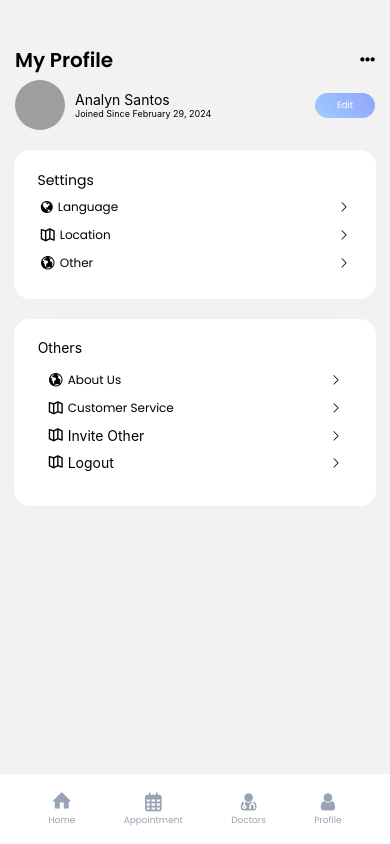
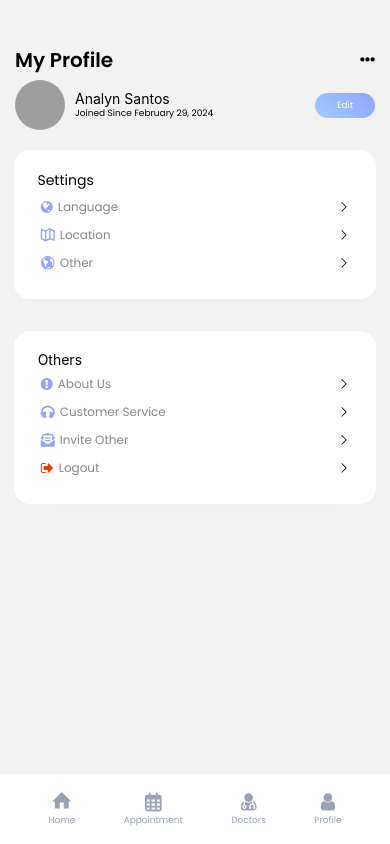
Before and after one commit to strawberrybavarian/mobile-app, a React Native app: screen /myprofilepage in a window 390 px wide. Built offline with nearby package versions, Linux system fonts and the light colour scheme; grey boxes are pictures that could not be loaded.

Commit message:
added fonts

```diff
--- a/components/My Profile/MyProfile.jsx
+++ b/components/My Profile/MyProfile.jsx
@@ -68,24 +68,24 @@ const MyProfile = ({ navigation }) => {
 
                 <TouchableOpacity style={styles.settingItem}>
                     <View style={styles.container31}>
-                        <FontAwesome name="globe" size={14} style={{textAlign:'center', alignItems:'center',  marginRight: 5,}} />
-                        <Text style={{ fontFamily: 'Poppins', fontSize: 12}}>Language</Text>
+                        <FontAwesome name="globe" size={14} style={{textAlign:'center', alignItems:'center', justifyContent: 'center',  marginRight: 5, color: '#92A3FD'}} />
+                        <Text style={{ fontFamily: 'Poppins', fontSize: 12, color: '#888888'}}>Language</Text>
                     </View>
                     <Entypo name="chevron-thin-right" size={11} />
                 </TouchableOpacity>
 
                 <TouchableOpacity style={styles.settingItem}>
                 <View style={styles.container31}>
-                        <Entypo name="map" size={14} style={{textAlign:'center', alignItems:'center',  marginRight: 5,}} />
-                        <Text style={{ fontFamily: 'Poppins', fontSize: 12}}>Location</Text>
+                        <Entypo name="map" size={14} style={{textAlign:'center', alignItems:'center',  marginRight: 5, color: '#92A3FD'}} />
+                        <Text style={{ fontFamily: 'Poppins', fontSize: 12, color: '#888888' }}>Location</Text>
                     </View>
                     <Entypo name="chevron-thin-right" size={11} />
                 </TouchableOpacity>
 
                 <TouchableOpacity style={styles.settingItem}>
                     <View style={styles.container31}>
-                        <Entypo name="globe" size={14} style={{textAlign:'center', alignItems:'center',  marginRight: 5,}} />
-                        <Text style={{ fontFamily: 'Poppins', fontSize: 12}}>Other</Text>
+                        <Entypo name="globe" size={14} style={{textAlign:'center', alignItems:'center',  marginRight: 5, color: '#92A3FD'}} />
+                        <Text style={{ fontFamily: 'Poppins', fontSize: 12, color: '#888888'}}>Other</Text>
                     </View>
                     <Entypo name="chevron-thin-right" size={11} />
                 </TouchableOpacity>
@@ -102,30 +102,30 @@ const MyProfile = ({ navigation }) => {
 
                 <TouchableOpacity style={styles.settingItem4}>
                     <View style={styles.container314}>
-                        <Entypo name="globe" size={14} style={{textAlign:'center', alignItems:'center',  marginRight: 5,}} />
-                        <Text style={{ fontFamily: 'Poppins', fontSize: 12}}>About Us</Text>
+                        <FontAwesome name="exclamation-circle" size={14} style={{textAlign:'center', alignItems:'center',  marginRight: 5, color: '#92A3FD'}} />
+                        <Text style={{ fontFamily: 'Poppins', fontSize: 12,color: '#888888' }}>About Us</Text>
                     </View>
                     <Entypo name="chevron-thin-right" size={11} />
                 </TouchableOpacity>
 
                 <TouchableOpacity style={styles.settingItem4}>
                 <View style={styles.container314}>
-                        <Entypo name="map" size={14} style={{textAlign:'center', alignItems:'center',  marginRight: 5,}} />
-                        <Text style={{ fontFamily: 'Poppins', fontSize: 12}}>Customer Service</Text>
+                        <FontAwesome5 name="headphones" size={14} style={{textAlign:'center', alignItems:'center',  marginRight: 5, color: '#92A3FD'}} />
+                        <Text style={{ fontFamily: 'Poppins', fontSize: 12,color: '#888888'}}>Customer Service</Text>
                     </View>
                     <Entypo name="chevron-thin-right" size={11} />
                 </TouchableOpacity>
                 <TouchableOpacity style={styles.settingItem}>
                 <View style={styles.container31}>
-                        <Entypo name="map" size={14} style={{textAlign:'center', alignItems:'center',  marginRight: 5,}} />
-                        <Text>Invite Other</Text>
+                        <FontAwesome5 name="envelope-open-text" size={14} style={{textAlign:'center', alignItems:'center',  marginRight: 5, color: '#92A3FD'}} />
+                        <Text style={{ fontFamily: 'Poppins', fontSize: 12,color: '#888888'}}>Invite Other</Text>
                     </View>
                     <Entypo name="chevron-thin-right" size={11} />
                 </TouchableOpacity>
                 <TouchableOpacity style={styles.settingItem}>
                 <View style={styles.container31}>
-                        <Entypo name="map" size={14} style={{textAlign:'center', alignItems:'center',  marginRight: 5,}} />
-                        <Text>Logout</Text>
+                        <FontAwesome name="sign-out" size={14} style={{textAlign:'center', alignItems:'center',  marginRight: 5, color: '#EB3800'}} />
+                        <Text style={{ fontFamily: 'Poppins', fontSize: 12,color: '#888888'}} >Logout</Text>
                     </View>
                     <Entypo name="chevron-thin-right" size={11} />
                 </TouchableOpacity>
@@ -192,6 +192,7 @@ const styles = StyleSheet.create({
   },
   textJoin:{
     fontSize: 9,
+    fontFamily: 'Poppins',
   },
   container3: {
 
@@ -221,14 +222,17 @@ const styles = StyleSheet.create({
     flex: 1,
   },
   container31: {
+    flex: 1,
     flexDirection: "row",
     alignItems: 'center',
+    justifyContent: 'flex-start'
   },
 
 //   Container 4
   container4: {
     padding: 10,
     alignItems: "center",
+    flex: 1,
   },
   settings4: {
     width: "98%",
@@ -238,7 +242,7 @@ const styles = StyleSheet.create({
     shadowOpacity: 0.1,
     shadowOffset: { width: 0, height: 10 },
     shadowRadius: 40,
-
+    elevation: 40,
     padding: 20,
   },
   settingItem4: {
@@ -248,12 +252,14 @@ const styles = StyleSheet.create({
     padding: 5,
   },
   settingContainer4: {
-    padding: 10,
+    padding: 2,
     flex: 1,
   },
   container314: {
+    flex: 1,
     flexDirection: "row",
     alignItems: 'center',
+    justifyContent: 'flex-start'
   },
 
   scrollContainer: {
--- a/package.json
+++ b/package.json
@@ -27,7 +27,9 @@
     "react-native-linear-gradient": "^2.8.3",
     "react-native-safe-area-context": "^4.9.0",
     "react-native-screens": "^3.29.0",
-    "react-native-web": "~0.19.6"
+    "react-native-web": "~0.19.6",
+    "typescript": "^5.3.0",
+    "@types/react": "~18.2.45"
   },
   "private": true
 }
--- /dev/null
+++ b/tsconfig.json
@@ -0,0 +1,4 @@
+{
+  "compilerOptions": {},
+  "extends": "expo/tsconfig.base"
+}
```
Also changed, not shown: components/Doctor Specialty/DoctorSpecialty.ts (added), 1 other file (tests, documents, lock files or other folders).
